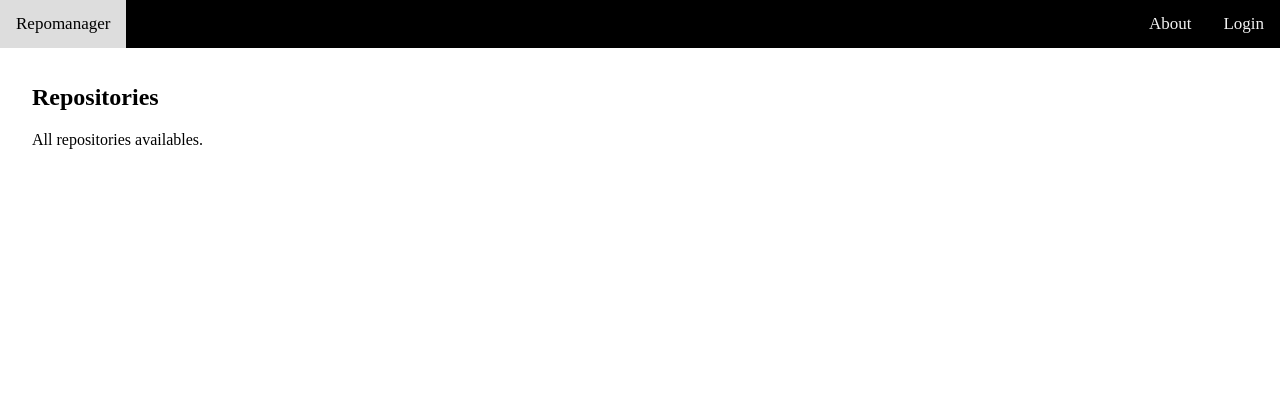
After one commit to giocaizzi/repomanager, a Flask app: template repomanager/templates/repos.html in a window 1280 px wide. The commit adds this page. Shown: the top 420 px of the page. Run offline with Flask 3, Linux system fonts and the light colour scheme; the template is opened without the code that fills it, so the values that code supplies are empty; parts of the project's set-up code (start-up, migrations or seed data) failed here and were passed over.

Commit message:
repositories con weird url

```diff
--- a/repomanager/app.py
+++ b/repomanager/app.py
@@ -1,6 +1,8 @@
 from flask import Flask, render_template, session, request, redirect, url_for
 from decouple import config
 import logging
+from functools import wraps
+
 
 from .github import User
 
@@ -9,6 +11,16 @@ logging.basicConfig(level=logging.DEBUG)
 
 app = Flask(__name__)
 app.secret_key = config("SECRET_KEY")
+
+
+def redirect_to_home_missing_auth(f):
+    @wraps(f)
+    def decorated_function(*args, **kwargs):
+        if "login_type" not in session or "login_input" not in session:
+            return redirect(url_for("home"))
+        return f(*args, **kwargs)
+
+    return decorated_function
 
 
 @app.route("/")
@@ -36,14 +48,14 @@ def about():
 def auth():
     app.logger.info("Login requested")
     # checking if login, otherwise raise error
-    _login(
+    user = _login(
         login_type=request.form.get("login_type"),
         login_input=request.form.get("login_input"),
     )
     # storing correct login info in session
     session["login_type"] = request.form.get("login_type")
     session["login_input"] = request.form.get("login_input")
-    return redirect(url_for("user"))
+    return redirect(url_for("user", username=user.login))
 
 
 @app.route("/logout")
@@ -55,17 +67,24 @@ def logout():
     return redirect(url_for("home"))
 
 
-@app.route("/user")
-def user():
-    if "login_type" in session and "login_input" in session:
-        app.logger.info("User page requested with login")
-        return render_template(
-            "user.html",
-            user=_login(session["login_type"], session["login_input"]),
-        )
-    else:
-        app.logger.info("User page requested without login")
-        return redirect(url_for("home"))
+@app.route("/<username>")
+@redirect_to_home_missing_auth
+def user(username):
+    app.logger.info("User page requested with login")
+    return render_template(
+        "user.html",
+        user=_login(session["login_type"], session["login_input"]),
+    )
+
+
+@app.route("/<username>/repos")
+@redirect_to_home_missing_auth
+def repos(username):
+    app.logger.info("User repos page requested with login")
+    return render_template(
+        "repos.html",
+        user=_login(session["login_type"], session["login_input"]),
+    )
 
 
 def _login(login_type=None, login_input=None):
--- a/repomanager/templates/base.html
+++ b/repomanager/templates/base.html
@@ -15,6 +15,7 @@
       <a class="home" href="/">Repomanager</a>
       {% if "login_type" in session and "login_input" in session %}
         <!-- User is logged in -->
+        <a href="{{url_for('repos',username='{{user.login}}')}}">Repositories</a>
         <a href="/logout">Logout</a>
       {% else %}
         <!-- User is not logged in -->
--- a/repomanager/templates/login.html
+++ b/repomanager/templates/login.html
@@ -3,7 +3,7 @@
 <section>
   <h2>Log in with GitHub</h2>
   <p>Select how you want to log in:</p>
-  <form method="POST" action="{{ url_for('auth') }}">
+  <form method="POST" action="/auth">
     <!-- login type -->
     <!-- token radio button-->
     <!-- same name so to select either one or the other -->
--- /dev/null
+++ b/repomanager/templates/repos.html
@@ -0,0 +1,8 @@
+{% extends 'base.html' %} {% block title %}Repositories{% endblock %} {% block content
+%}
+<section>
+    <h2>Repositories</h2>
+    <p>All repositories availables.</p>
+</section>
+
+{% endblock %}
--- a/repomanager/templates/user.html
+++ b/repomanager/templates/user.html
@@ -10,9 +10,12 @@
   </p>
   <a href="{{user.html_url}}">Visit {{user.login}} on GitHub</a>
 
+</section>
+<section>
+  <h3>Repositories</h3>
   <!-- repositories -->
   <p>
-    There are {{user.repos|length}} repositories in total.
+    There are {{user.repos|length}} <a href="{{url_for('repos',username='{{user.login}}')}}">repositories</a> in total.
   </p>
   <ul>
     {% for repo in user.repos %}
```
